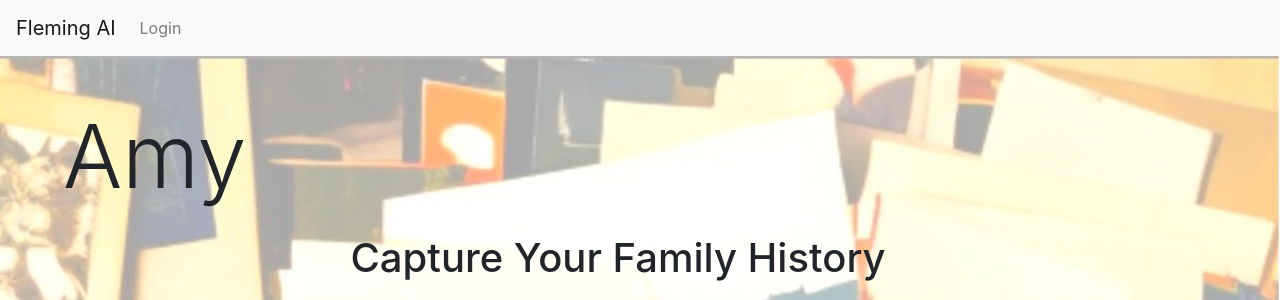
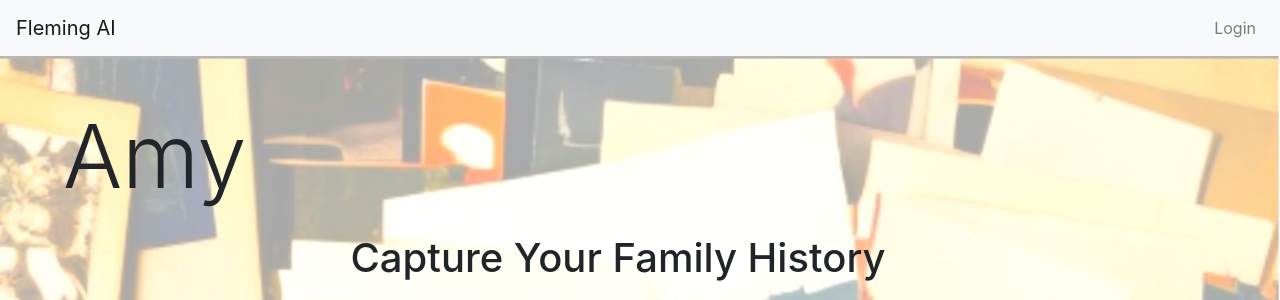
Before and after one commit to jonfleming/Amy, a Django app: page /chat/ in a window 1280 px wide. Shown: the top 300 px of the page. Run offline with Django 4.2, Linux system fonts and the light colour scheme; parts of the project's set-up code (start-up, migrations or seed data) failed here and were passed over; some libraries are stand-ins or nearby versions.

Commit message:
right align

```diff
--- a/chat/templates/chat/navbar.html
+++ b/chat/templates/chat/navbar.html
@@ -5,7 +5,7 @@
       <span class="navbar-toggler-icon"></span>
     </button>
     <div class="collapse navbar-collapse" id="navbarText">
-      <ul class="navbar-nav mr-auto">
+      <ul class="navbar-nav ml-auto">
         {% if user.is_authenticated %}
 
         <li class="nav-item">
```
